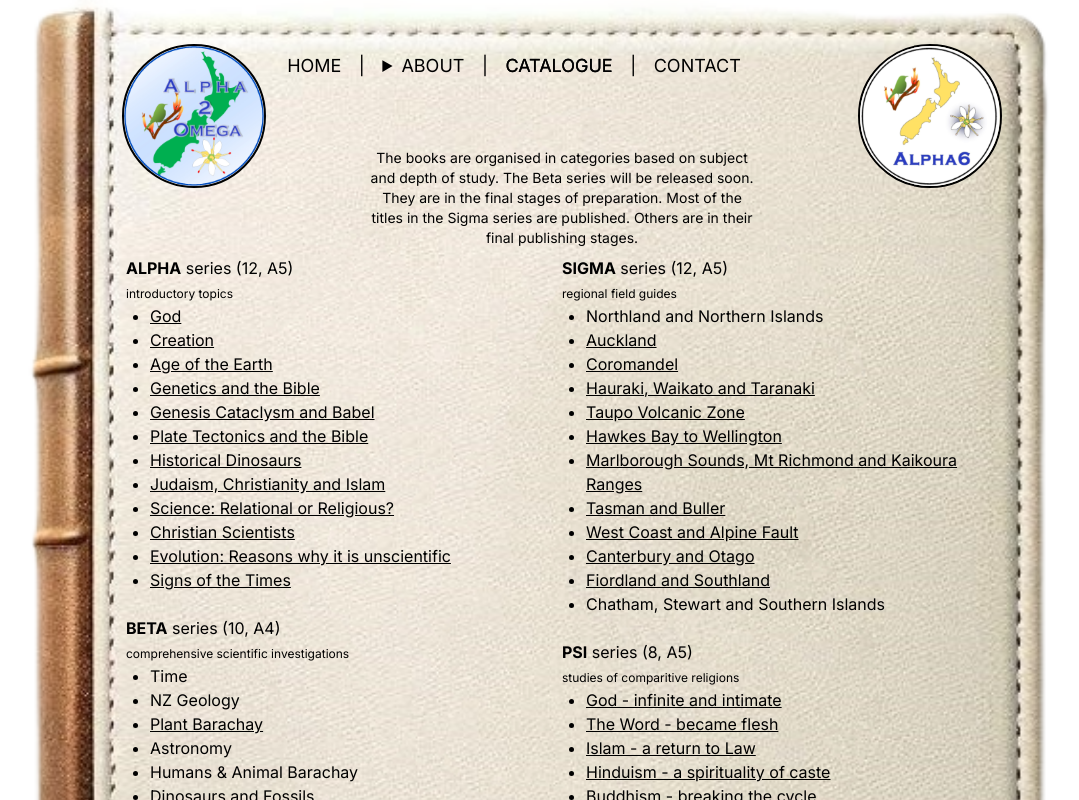
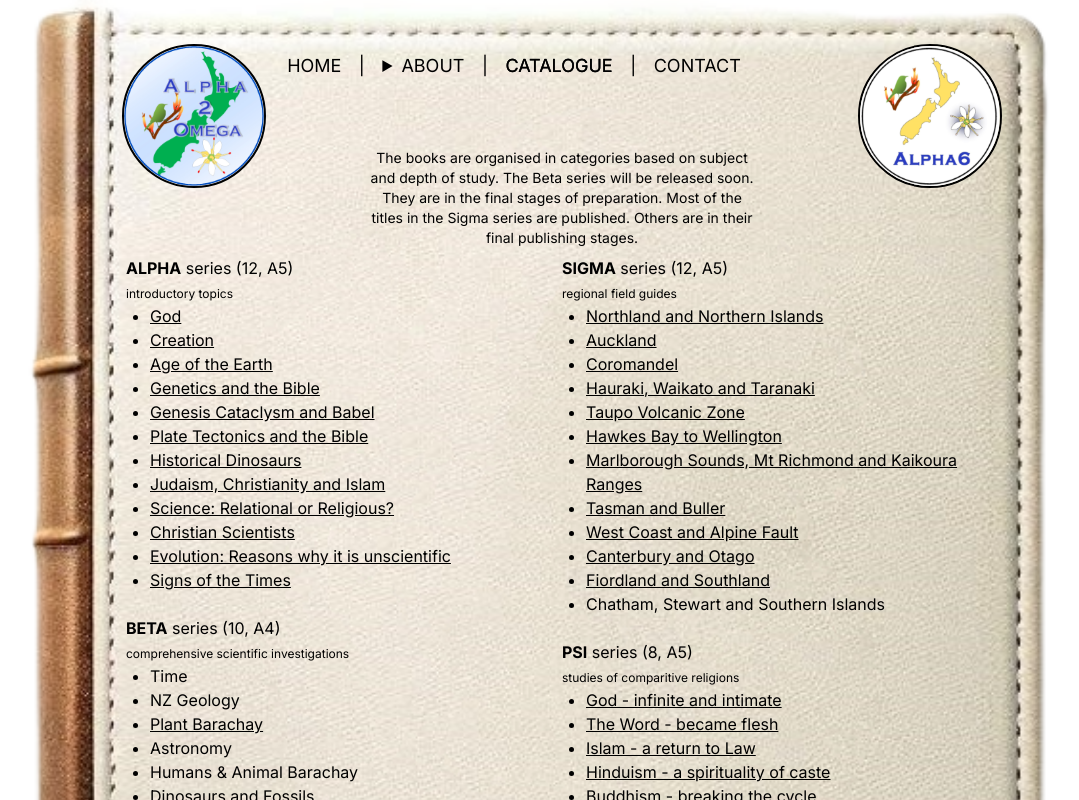
Before and after one commit to alpha2omeganz/alpha2omeganz.github.io, a Next.js app: page /catalogue in a window 1280 px wide. Shown: the top 800 px of the page, without its empty margins (103-1182 px from the left). Built offline with nearby package versions, Linux system fonts and the light colour scheme.

Commit message:
Add Northland book

```diff
--- a/src/app/catalogue/page.tsx
+++ b/src/app/catalogue/page.tsx
@@ -75,7 +75,7 @@
           </p>
           <span className="italics text-xs">regional field guides</span>
           <ul className="list-disc ml-6">
-            <li>Northland and Northern Islands</li>
+            <li><a className="underline" href={`${baseUrl}/SIGMA - Northland and Northern Islands`}>Northland and Northern Islands</a></li>
             <li><a className="underline" href={`${baseUrl}/SIGMA - Auckland`}>Auckland</a></li>
             <li><a className="underline" href={`${baseUrl}/SIGMA - Coromandel`}>Coromandel</a></li>
             <li><a className="underline" href={`${baseUrl}/SIGMA - Hauraki Waikato and Taranaki`}>Hauraki, Waikato and Taranaki</a></li>
```
